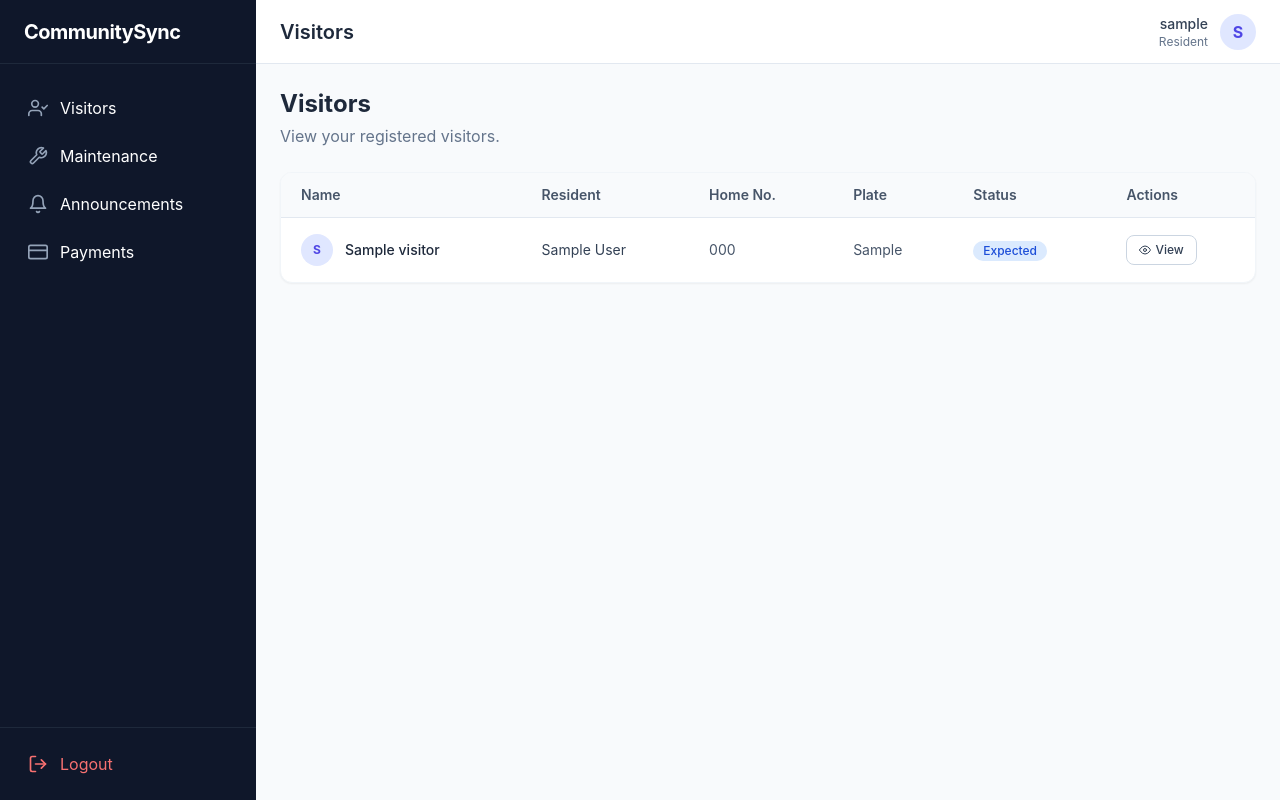
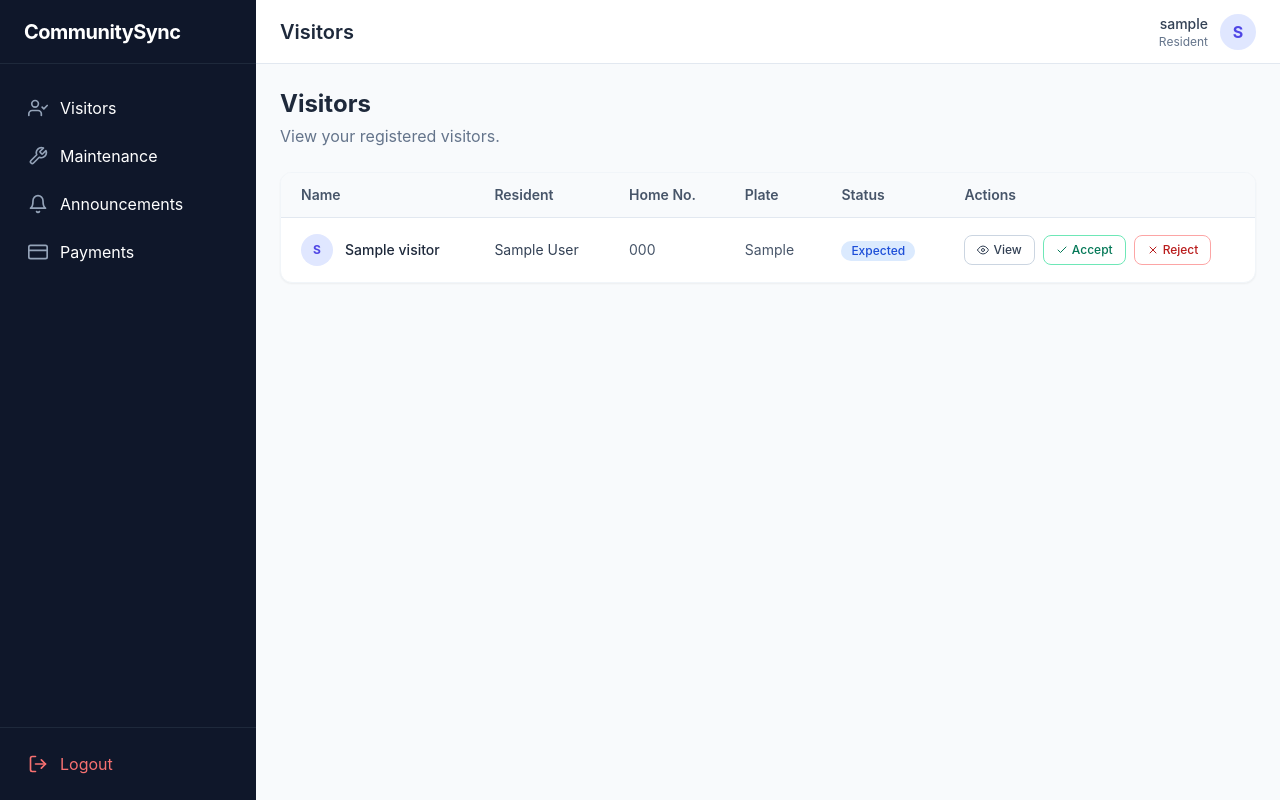
Before and after one commit to 6610685197/CommunitySync, a Django app: page /visitors/ in a window 1280 px wide. Run offline with Django 5.2, Linux system fonts and the light colour scheme; a user stored in the database is signed in; tables that the repository leaves empty hold one stand-in row (values such as "Sample post"); some libraries are stand-ins or nearby versions.

Commit message:
change visitors

```diff
--- a/apps/visitors/models.py
+++ b/apps/visitors/models.py
@@ -6,6 +6,8 @@ class Visitor(models.Model):
     STATUS_CHOICES = (
         ("expected", "Expected"),
         ("arrived", "Arrived"),
+        ("accepted", "Accepted"),
+        ("rejected", "Rejected"),
         ("completed", "Completed"),
     )
 
--- a/apps/visitors/urls.py
+++ b/apps/visitors/urls.py
@@ -7,4 +7,7 @@ urlpatterns = [
     path("<int:pk>/", views.visitor_detail, name="visitor_detail"),
     path("<int:pk>/edit/", views.visitor_update, name="visitor_update"),
     path("<int:pk>/delete/", views.visitor_delete, name="visitor_delete"),
+    path("<int:pk>/accept/", views.visitor_accept, name="visitor_accept"),
+    path("<int:pk>/reject/", views.visitor_reject, name="visitor_reject"),
+    path("<int:pk>/complete/", views.visitor_complete, name="visitor_complete"),
 ]
--- a/apps/visitors/views.py
+++ b/apps/visitors/views.py
@@ -126,3 +126,51 @@ def visitor_delete(request, pk):
         return redirect("visitor_list")
 
     return render(request, "visitors/visitor_confirm_delete.html", {"visitor": visitor})
+
+
+@login_required
+def visitor_accept(request, pk):
+    visitor = get_object_or_404(Visitor, pk=pk)
+    if request.user.role == "resident" and visitor.resident != request.user:
+        return HttpResponseForbidden("You cannot modify this visitor.")
+
+    if request.method == "POST":
+        visitor.status = "accepted"
+        visitor.save()
+        messages.success(request, f"Visitor {visitor.name} has been accepted.")
+
+    # Also support GET just in case, but prefer POST via forms
+    if request.method == "GET":
+        visitor.status = "accepted"
+        visitor.save()
+        messages.success(request, f"Visitor {visitor.name} has been accepted.")
+
+    return redirect("visitor_list")
+
+
+@login_required
+def visitor_reject(request, pk):
+    visitor = get_object_or_404(Visitor, pk=pk)
+    if request.user.role == "resident" and visitor.resident != request.user:
+        return HttpResponseForbidden("You cannot modify this visitor.")
+
+    if request.method == "POST" or request.method == "GET":
+        visitor.status = "rejected"
+        visitor.save()
+        messages.success(request, f"Visitor {visitor.name} has been rejected.")
+
+    return redirect("visitor_list")
+
+
+@login_required
+def visitor_complete(request, pk):
+    visitor = get_object_or_404(Visitor, pk=pk)
+    if request.user.role == "resident" and visitor.resident != request.user:
+        return HttpResponseForbidden("You cannot modify this visitor.")
+
+    if request.method == "POST" or request.method == "GET":
+        visitor.status = "completed"
+        visitor.save()
+        messages.success(request, f"Visitor {visitor.name} visit marked as complete.")
+
+    return redirect("visitor_list")
--- a/templates/visitors/visitor_list.html
+++ b/templates/visitors/visitor_list.html
@@ -52,10 +52,14 @@
                 <td class="px-5 py-4">
                     {% if visitor.status == "expected" %}
                         <span class="inline-flex items-center px-2.5 py-0.5 rounded-full text-xs font-medium bg-blue-100 text-blue-700">Expected</span>
-                    {% elif visitor.status == "checked_in" %}
-                        <span class="inline-flex items-center px-2.5 py-0.5 rounded-full text-xs font-medium bg-emerald-100 text-emerald-700">Checked In</span>
-                    {% elif visitor.status == "checked_out" %}
-                        <span class="inline-flex items-center px-2.5 py-0.5 rounded-full text-xs font-medium bg-slate-100 text-slate-600">Checked Out</span>
+                    {% elif visitor.status == "arrived" %}
+                        <span class="inline-flex items-center px-2.5 py-0.5 rounded-full text-xs font-medium bg-yellow-100 text-yellow-700">Arrived</span>
+                    {% elif visitor.status == "accepted" %}
+                        <span class="inline-flex items-center px-2.5 py-0.5 rounded-full text-xs font-medium bg-emerald-100 text-emerald-700">Accepted</span>
+                    {% elif visitor.status == "rejected" %}
+                        <span class="inline-flex items-center px-2.5 py-0.5 rounded-full text-xs font-medium bg-red-100 text-red-700">Rejected</span>
+                    {% elif visitor.status == "completed" %}
+                        <span class="inline-flex items-center px-2.5 py-0.5 rounded-full text-xs font-medium bg-slate-100 text-slate-600">Completed</span>
                     {% else %}
                         <span class="inline-flex items-center px-2.5 py-0.5 rounded-full text-xs font-medium bg-slate-100 text-slate-600">{{ visitor.get_status_display }}</span>
                     {% endif %}
@@ -79,6 +83,26 @@
                             Delete
                         </a>
                         {% endif %}
+                        {% if request.user.role == "resident" %}
+                            {% if visitor.status == "expected" or visitor.status == "arrived" %}
+                            <a href="{% url 'visitor_accept' visitor.pk %}"
+                               class="flex items-center gap-1 px-3 py-1.5 border border-emerald-300 hover:bg-emerald-50 text-emerald-700 text-xs font-medium rounded-lg transition-colors">
+                                <i data-feather="check" class="w-3 h-3"></i>
+                                Accept
+                            </a>
+                            <a href="{% url 'visitor_reject' visitor.pk %}"
+                               class="flex items-center gap-1 px-3 py-1.5 border border-red-300 hover:bg-red-50 text-red-700 text-xs font-medium rounded-lg transition-colors">
+                                <i data-feather="x" class="w-3 h-3"></i>
+                                Reject
+                            </a>
+                            {% elif visitor.status == "accepted" %}
+                            <a href="{% url 'visitor_complete' visitor.pk %}"
+                               class="flex items-center gap-1 px-3 py-1.5 border border-blue-300 hover:bg-blue-50 text-blue-700 text-xs font-medium rounded-lg transition-colors">
+                                <i data-feather="check-circle" class="w-3 h-3"></i>
+                                Complete
+                            </a>
+                            {% endif %}
+                        {% endif %}
                     </div>
                 </td>
             </tr>
```
Also changed, not shown: templates/visitors/visitor_detail.html (+28 -4 lines), apps/visitors/migrations/0003_alter_visitor_id_alter_visitor_status_and_more.py (added), 1 other file.
